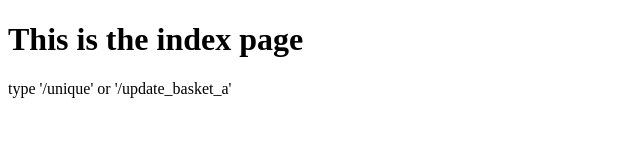
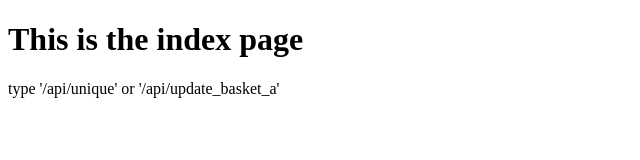
Before and after one commit to jseusx/CSCI_3700, a plain HTML site: page HW3/templates/index.html in a window 1280 px wide. Shown: the full height of the page, 0-640 px from the left. Drawn offline with Linux system fonts and the light colour scheme.

Commit message:
Update index.html

```diff
--- a/HW3/templates/index.html
+++ b/HW3/templates/index.html
@@ -9,6 +9,6 @@
 
 <body>
   <h1>This is the index page</h1>
-  <p>type '/unique' or '/update_basket_a' </p>
+  <p>type '/api/unique' or '/api/update_basket_a' </p>
 </body>
 </html>
```
